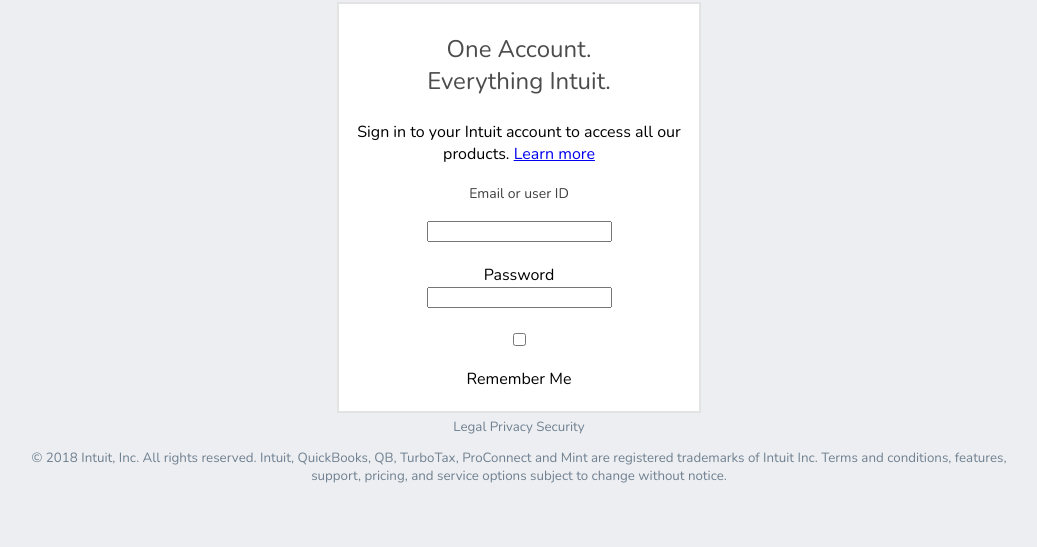
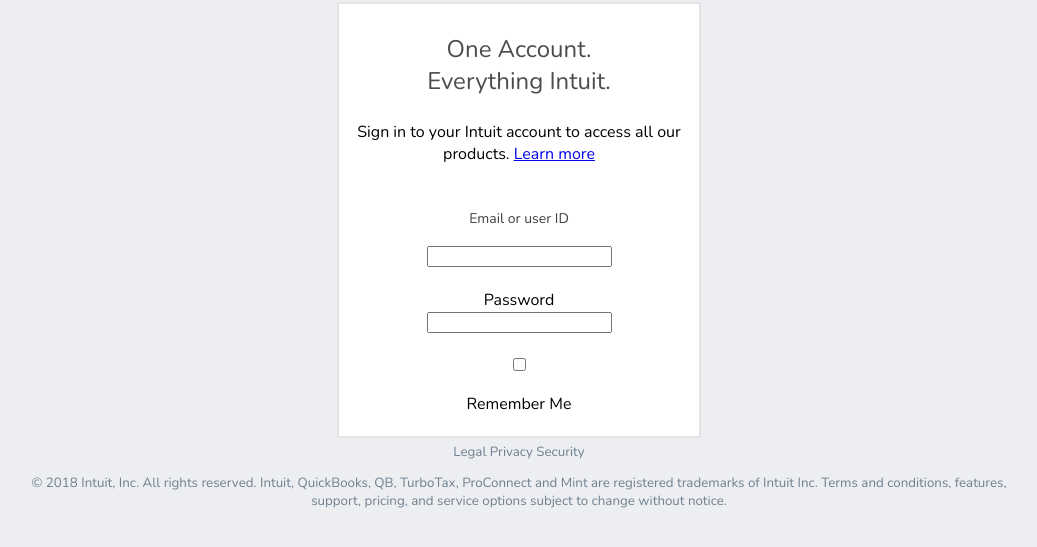
Before and after one commit to Jkstyles/intuit, a plain HTML site: page index.html in a window 1280 px wide. Shown: the part 107-654 px from the top of the page, without its empty margins (121-1158 px from the left). Drawn offline with nearby package versions, Linux system fonts and the light colour scheme.

Commit message:
tiny error

```diff
--- a/index.html
+++ b/index.html
@@ -34,7 +34,7 @@
                 Sign in to your Intuit account to access all our
                 <br> products.
                 <a href="#">Learn more</a>
-            <p style='font-weight:400; color: #404040; font-size:14px; line-height:25px;'
+            <p style='font-weight:400; color: #404040; font-size:14px; line-height:25px;'>
                 <br> Email or user ID
             </p>
                 <input type="email" name="email">
```
